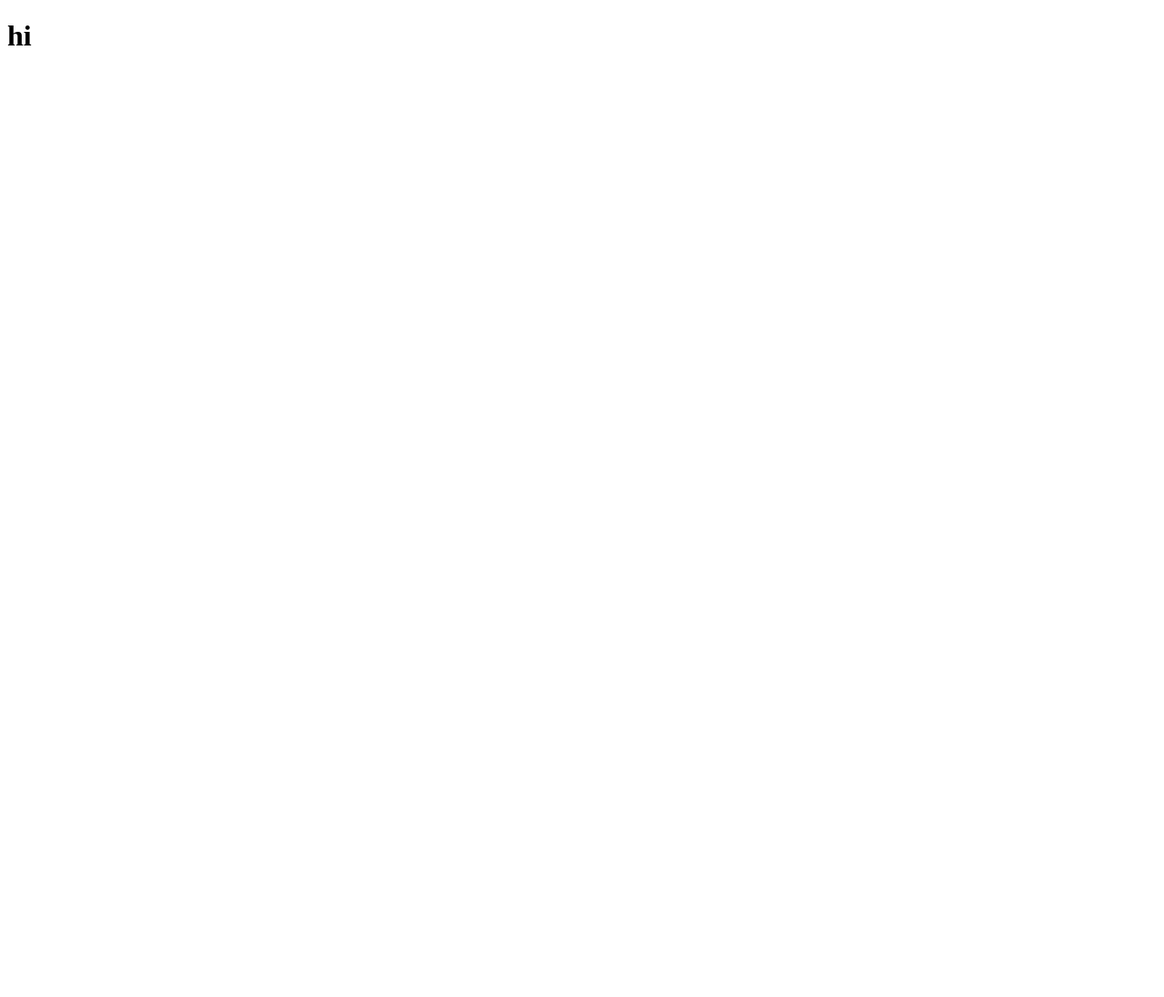
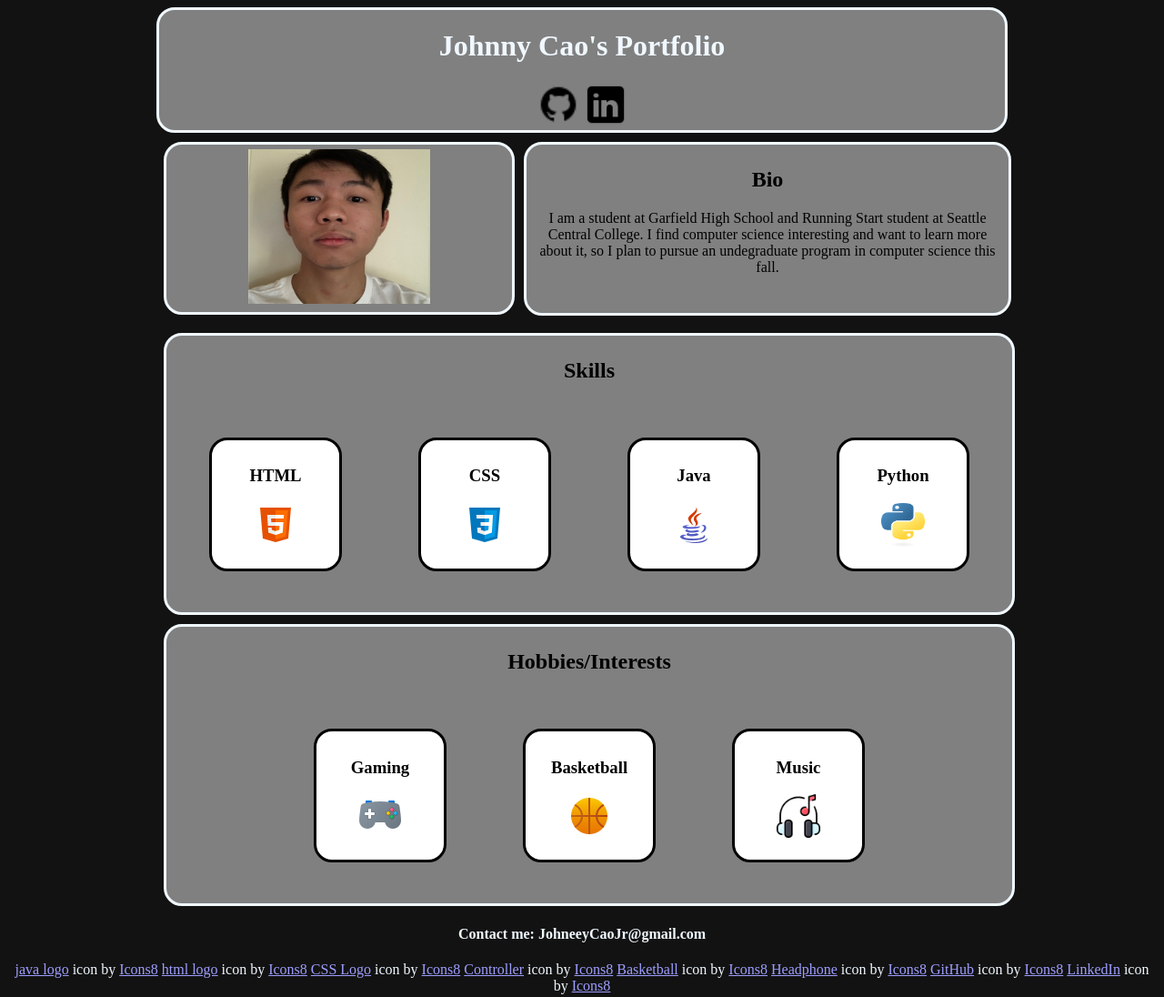
Before and after one commit to Johneey06/Johneey06.github.io, a plain HTML site: page index.html in a window 1280 px wide. Shown: the whole page at 91% size. Before the commit the page ends 800 px from the top, so only its background shows below. Drawn offline with Linux system fonts and the light colour scheme.

Commit message:
completed portfolio site for now

```diff
--- a/index.html
+++ b/index.html
@@ -3,9 +3,76 @@
 <head>
     <meta charset="UTF-8">
     <meta name="viewport" content="width=device-width, initial-scale=1.0">
-    <title>Document</title>
+    <title>Portfolio</title>
+    <link rel="stylesheet" href="style.css">
 </head>
 <body>
-    <h1>hi</h1>
+    <header>
+        <h1>Johnny Cao's Portfolio</h1>
+        <a href="https://github.com/Johneey06"><img src="images/icons8-github-30.png" alt="github logo"></a>
+        <a href="https://www.linkedin.com/in/johnny-cao06"><img src="images/icons8-linkedin-50.png" alt="linkedin"></a>
+    </header>
+
+    <main>
+        <div id="selfie">
+            <img src="images/photo-of-me.jpg" alt="Image of Johnny">
+        </div>
+
+        <div id="bio">
+            <h2>Bio</h2>
+            <p>I am a student at Garfield High School and Running Start student at Seattle Central College. I find computer science interesting and want to learn more about it, so I plan to pursue an undegraduate program in computer science this fall.</p>
+        </div>
+
+        <div class="content">
+            <h2>Skills</h2>
+            <div>
+                <h3>HTML</h3>
+                <img src="images/icons8-html-logo-48.png" alt="HTML Logo">
+            </div>
+            <div>
+                <h3>CSS</h3>
+                <img src="images/icons8-css-logo-48.png" alt="CSS logo">
+            </div>
+            <div>
+                <h3>Java</h3>
+                <img src="images/icons8-java-logo-48.png" alt="Java logo">
+            </div>
+            <div>
+                <h3>Python</h3>
+                <img src="images/python-logo-only.png" alt="Python logo">
+            </div>
+        </div>
+
+        <div class="content">
+            <h2>Hobbies/Interests</h2>
+            <div>
+                <h3>Gaming</h3>
+                <img src="images/icons8-controller-48.png" alt="Controller logo">
+            </div>
+            <div>
+                <h3>Basketball</h3>
+                <img src="images/icons8-basketball-48.png" alt="Basketball logo">
+            </div>
+            <div>
+                <h3>Music</h3>
+                <img src="images/icons8-headphone-60.png" alt="Headphone logo">
+            </div>
+
+        </div>
+    </main>
+
+    <footer>
+        <h4>Contact me: JohneeyCaoJr@gmail.com</h4>
+        <p>
+            <a target="_blank" href="https://icons8.com/icon/Pd2x9GWu9ovX/java">java logo</a> icon by <a target="_blank" href="https://icons8.com">Icons8</a>
+            <a target="_blank" href="https://icons8.com/icon/20909/html-5">html logo</a> icon by <a target="_blank" href="https://icons8.com">Icons8</a>
+            <a target="_blank" href="https://icons8.com/icon/21278/css3">CSS Logo</a> icon by <a target="_blank" href="https://icons8.com">Icons8</a>
+            <a target="_blank" href="https://icons8.com/icon/jByggJU3XaEM/game-controller">Controller</a> icon by <a target="_blank" href="https://icons8.com">Icons8</a>
+            <a target="_blank" href="https://icons8.com/icon/ubcMtSSdyRHI/basketball">Basketball</a> icon by <a target="_blank" href="https://icons8.com">Icons8</a>
+            <a target="_blank" href="https://icons8.com/icon/uy3lSWDmsXaI/headphone">Headphone</a> icon by <a target="_blank" href="https://icons8.com">Icons8</a>
+            <a target="_blank" href="https://icons8.com/icon/62856/github">GitHub</a> icon by <a target="_blank" href="https://icons8.com">Icons8</a>
+            <a target="_blank" href="https://icons8.com/icon/8808/linkedin">LinkedIn</a> icon by <a target="_blank" href="https://icons8.com">Icons8</a>
+        </p>
+    </footer>
 </body>
 </html>
--- /dev/null
+++ b/style.css
@@ -0,0 +1,106 @@
+html {
+    color-scheme: dark;
+}
+body {
+    color: aliceblue;
+}
+
+header {
+    border-radius: 20px;
+    border-color: aliceblue;
+    border-style: solid;
+    text-align: center;
+    background-color: gray;
+    width: 930px;
+    margin: auto;
+}
+
+main {
+    margin: auto;
+    max-width: 1120px;
+}
+
+img {
+    width: 48px;
+    height: 48px;
+}
+
+#selfie > img {
+    height: 170px;
+    width: 200px;
+}
+
+#selfie {
+    width: 370px;
+    display: inline-block;
+    margin-left: 100px;
+    margin-right: 5px;
+    margin-bottom: 10px;
+    margin-top: 10px;
+    padding: 5px;
+    border-radius: 20px;
+    border-color: aliceblue;
+    border-style: solid;
+    background-color: gray;
+    text-align: center;
+    vertical-align: bottom;
+}
+
+#bio {
+    width: 520px;
+    height: 175px;
+    display: inline-block;
+    margin: 5px;
+    margin-bottom: 10px;
+    margin-top: 10px;
+    margin-right: 100px;
+    padding: 5px;
+    border-radius: 20px;
+    border-color: aliceblue;
+    border-style: solid;
+    text-align: left;
+    background-color: gray;
+    position: absolute;
+    color:black;
+    text-align: center;
+}
+
+.content {
+    width: 920px;
+    display: block;
+    margin: 100px;
+    margin-bottom: 10px;
+    margin-top: 10px;
+    padding: 5px;
+    border-radius: 20px;
+    border-color: aliceblue;
+    border-style: solid;
+    text-align: center;
+    background-color: gray;
+}
+
+div {
+    width: 100px;
+    display: inline-block;
+    margin: 40px;
+    padding: 20px;
+    padding-top: 10px;
+    border-radius: 20px;
+    border-color: black;
+    border-style: solid;
+    background-color: white;
+    color: black;
+}
+
+
+h2 {
+    text-align: center;
+}
+
+footer {
+    text-align: center;
+}
+
+p {
+
+}
```
Also changed, not shown: images/20190201-blackpink.jpg (added), images/icons8-basketball-48.png (added), images/icons8-controller-48.png (added), images/icons8-css-logo-48.png (added), images/icons8-github-30.png (added), images/icons8-headphone-60.png (added), images/icons8-html-logo-48.png (added), images/icons8-java-logo-48.png (added), images/icons8-linkedin-50.png (added), images/photo-of-me.jpg (added), images/python-logo-only.png (added).
